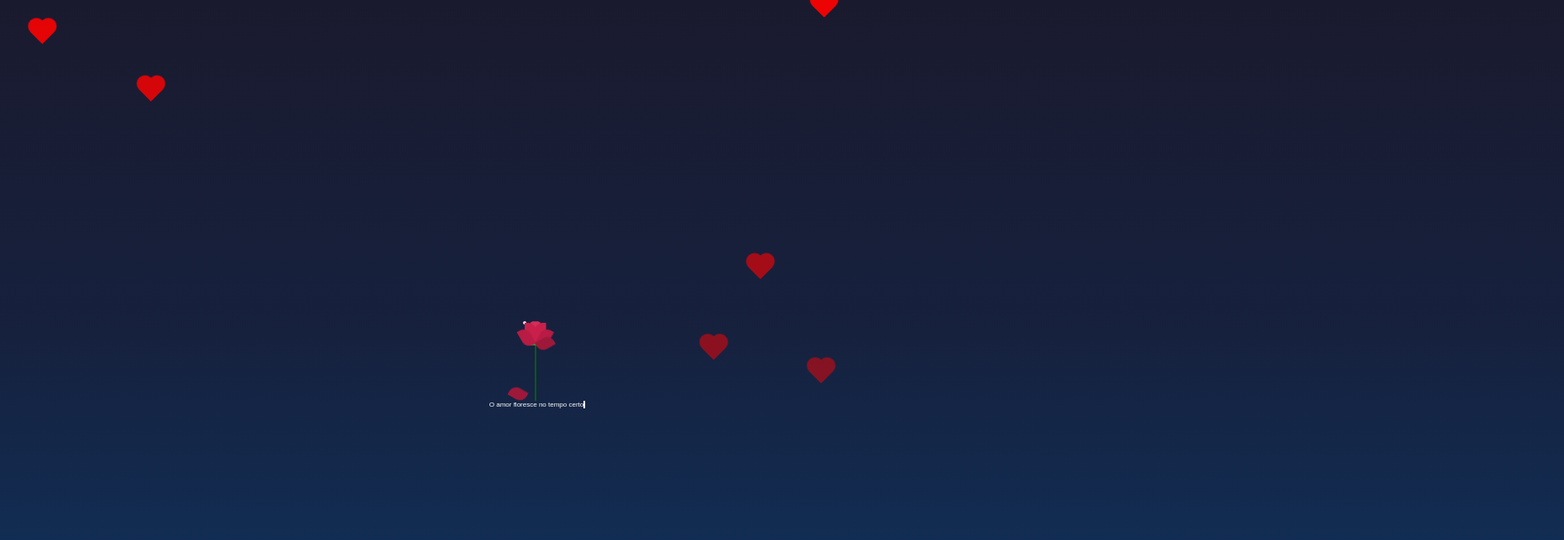
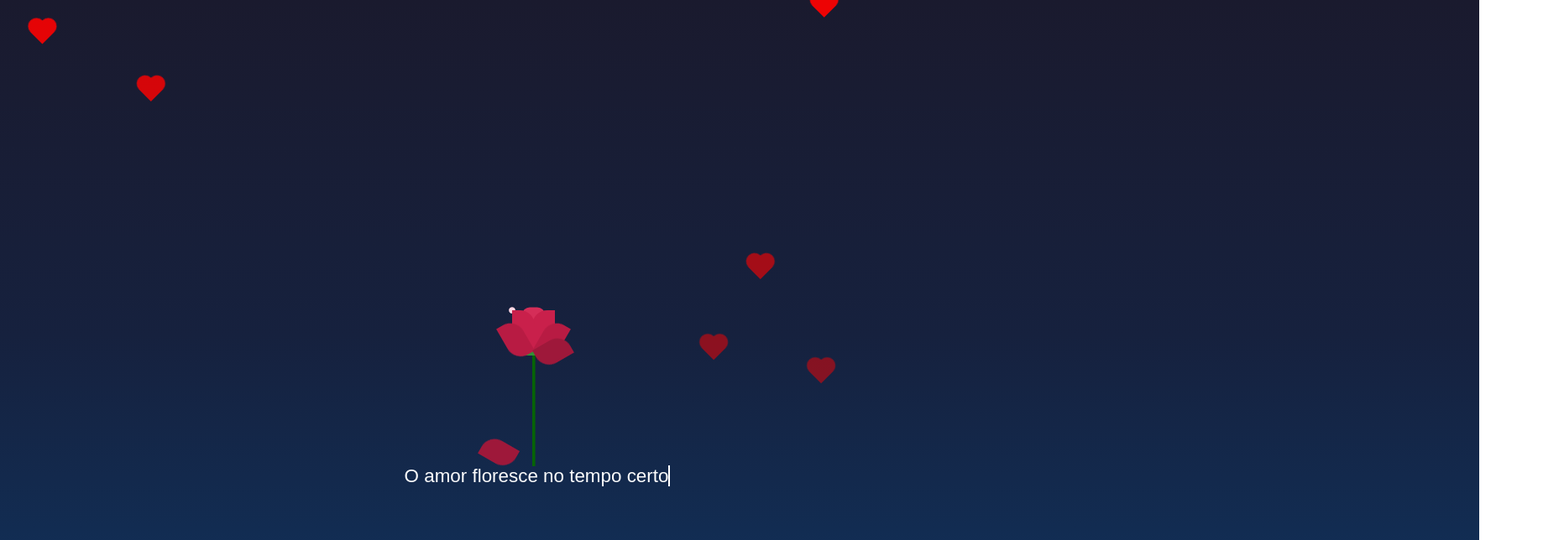
Before and after one commit to kaue266/flowers, a plain HTML site: page index.html in a window 1280 px wide. Shown: the top 644 px of the page at 84% size, 1863 px wide, since content can reach past the window. Drawn offline with Linux system fonts and the light colour scheme.

Commit message:
Add files via upload

```diff
--- a/style.css
+++ b/style.css
@@ -27,12 +27,12 @@ body {
 
   .text-animation {
     position: relative;
-    margin-top: 10rem;
+    margin-top: 21rem;
     text-align: end;
   }
 
   #animated-text {
-    font-size: 0.5rem;
+    font-size: 1.4rem;
     color: #fff;
     border-right: 2px solid #fff;
     white-space: nowrap;
@@ -49,10 +49,10 @@ body {
 	top: 0;
 	bottom: 0;
 	margin: auto;
-	-moz-transform: scale(0.3);
-	-ms-transform: scale(0.3);
-	-webkit-transform: scale(0.3);
-	transform: scale(0.3);
+	-moz-transform: scale(0.6);
+	-ms-transform: scale(0.6);
+	-webkit-transform: scale(0.6);
+	transform: scale(0.6);
 }
 .container div {
 	position: absolute;
```
